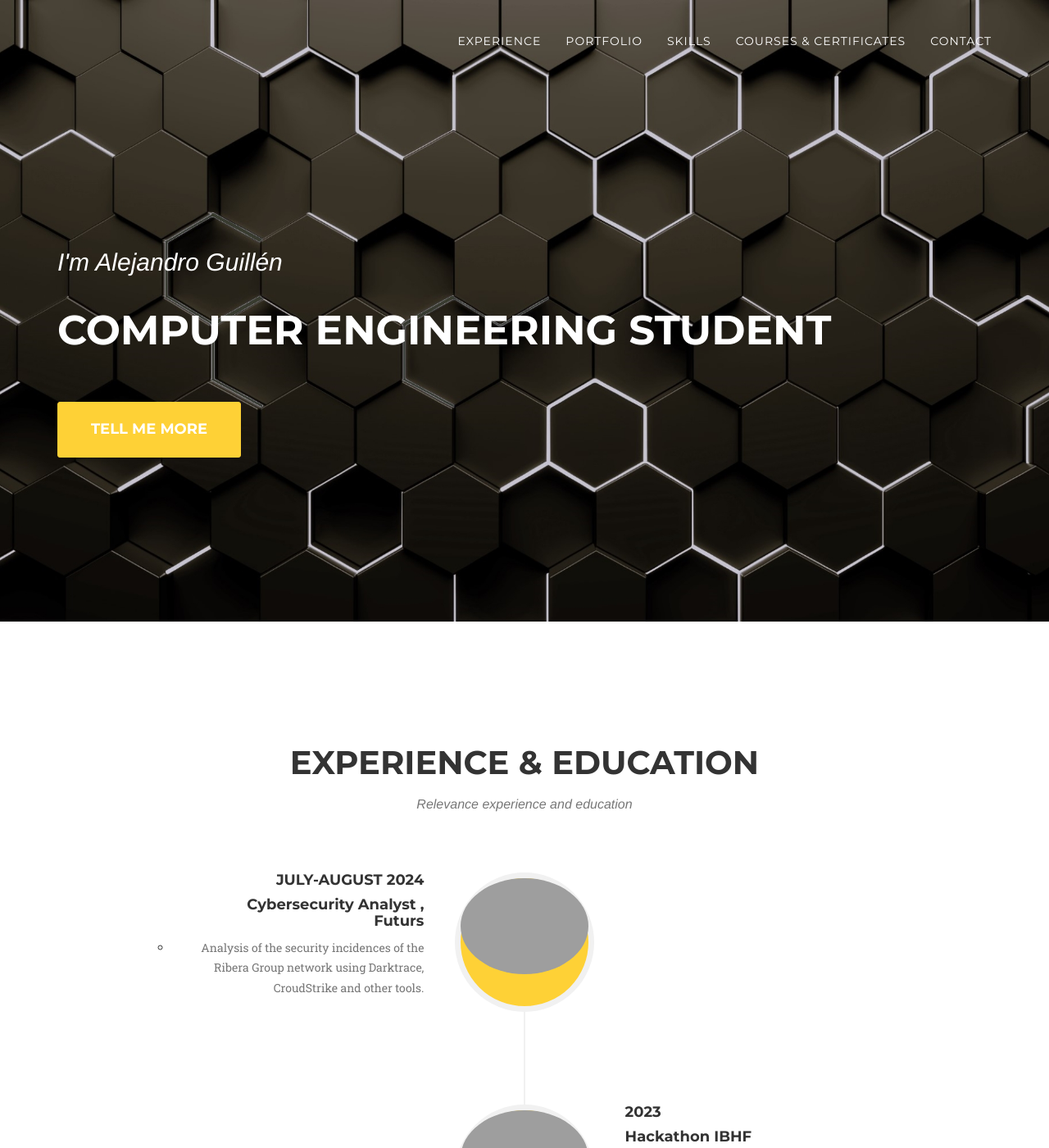
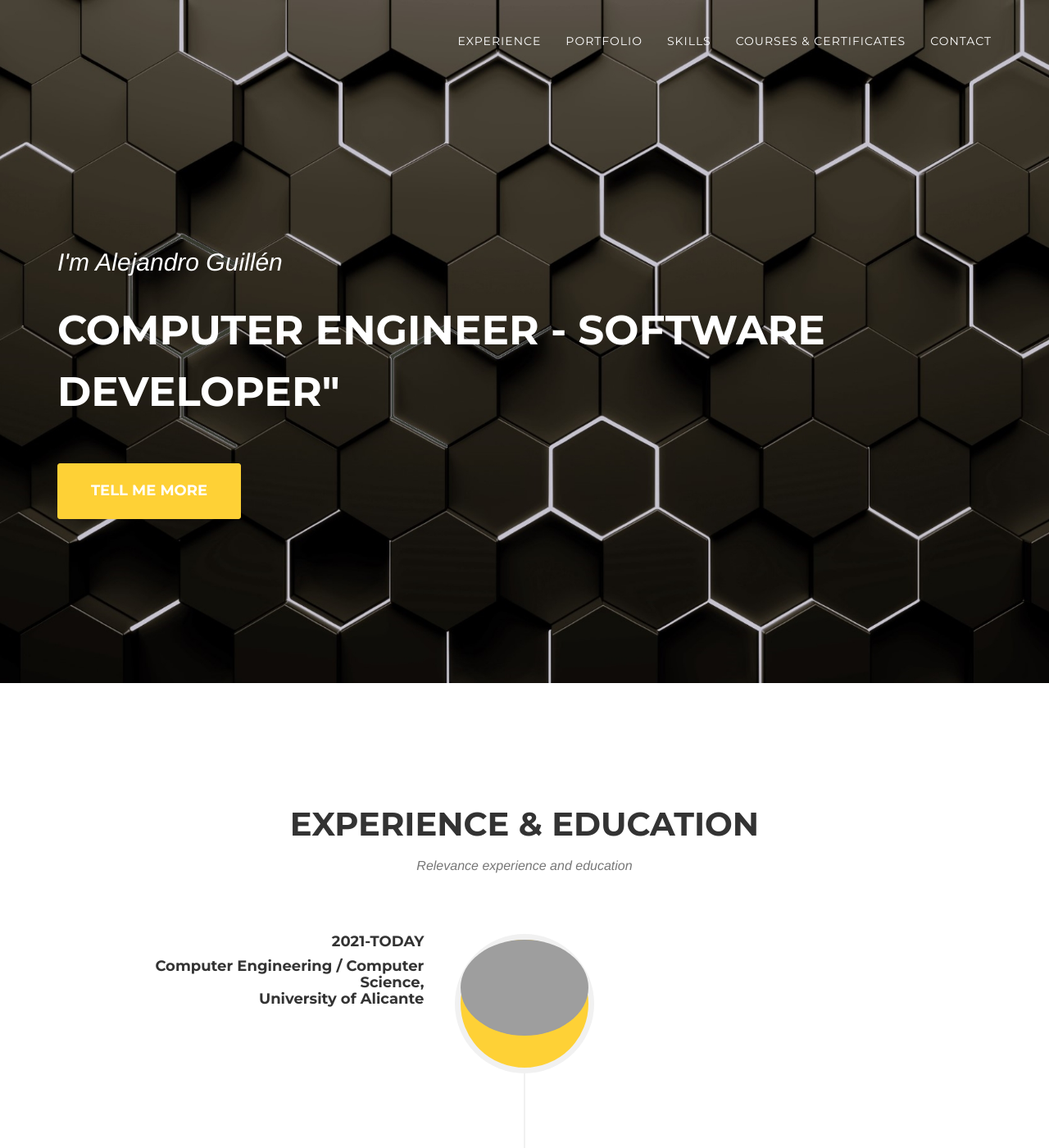
Before and after one commit to agmerino03/agmerino03.github.io, a Jekyll site: the page built from _posts/2024-04-11-FrikiPop.markdown, in a window 1280 px wide and 1400 px high. Shown: the whole window at 82% size. Built offline with Jekyll 4.4.1, drawn with Linux system fonts in a browser that asks for light colours; some web fonts are replaced; some of the changed text lies outside the part shown.

Commit message:
Updated Info

```diff
--- a/_includes/about.html
+++ b/_includes/about.html
@@ -12,6 +12,20 @@
                 <ul class="timeline">
                     <li>
                         <div class="timeline-image">
+                            <img class="img-circle img-responsive" src="img/about/university.webp" alt="">
+                        </div>
+                        <div class="timeline-panel">
+                            <div class="timeline-heading">
+                                <h4>2021-today</h4>
+                                <h4 class="subheading">Computer Engineering / Computer Science, <br /> University of
+                                    Alicante </h4>
+                            </div>
+                            <div class="timeline-body">
+                            </div>
+                        </div>
+                    </li>
+                    <li>
+                        <div class="timeline-inverted">
                             <img class="img-circle img-responsive" src="img/about/futurs.webp" alt="">
                         </div>
                         <div class="timeline-panel">
@@ -23,7 +37,8 @@
                                 <ul>
                                     <li>
                                         <p class="text-muted">
-                                            Analysis of the security incidences of the Ribera Group network using Darktrace, CroudStrike and other tools.
+                                            Analysis of the security incidences of the Ribera Group network using
+                                            Darktrace, CroudStrike and other tools.
                                         </p>
                                     </li>
                                 </ul>
@@ -31,7 +46,7 @@
                         </div>
                     </li>
 
-                        <li class="timeline-inverted">
+                    <li class="timeline-image">
                         <div class="timeline-image">
                             <img class="img-circle img-responsive" src="img/about/hackathon.webp" alt="">
                         </div>
@@ -51,20 +66,6 @@
                             </div>
                         </div>
                     </li>
-
-                        <li>
-                            <div class="timeline-image">
-                                <img class="img-circle img-responsive" src="img/about/university.webp" alt="">
-                            </div>
-                            <div class="timeline-panel">
-                                <div class="timeline-heading">
-                                    <h4>2021-today</h4>
-                                    <h4 class="subheading">Computer Engineering / Computer Science, <br /> University of Alicante </h4>
-                                </div>
-                                <div class="timeline-body">
-                                </div>
-                            </div>
-                        </li>
                 </ul>
             </div>
         </div>
--- a/_includes/header.html
+++ b/_includes/header.html
@@ -46,7 +46,7 @@
     <div class="container">
         <div class="intro-text">
             <div class="intro-lead-in">I'm Alejandro Guillén</div>
-            <div class="intro-heading">Computer Engineering Student</div>
+            <div class="intro-heading">Computer Engineer - Software Developer"</div>
             <a href="#skills" class="page-scroll btn btn-xl">Tell Me More</a>
         </div>
     </div>
```
Lines whose indentation alone changed are shown as unchanged.
